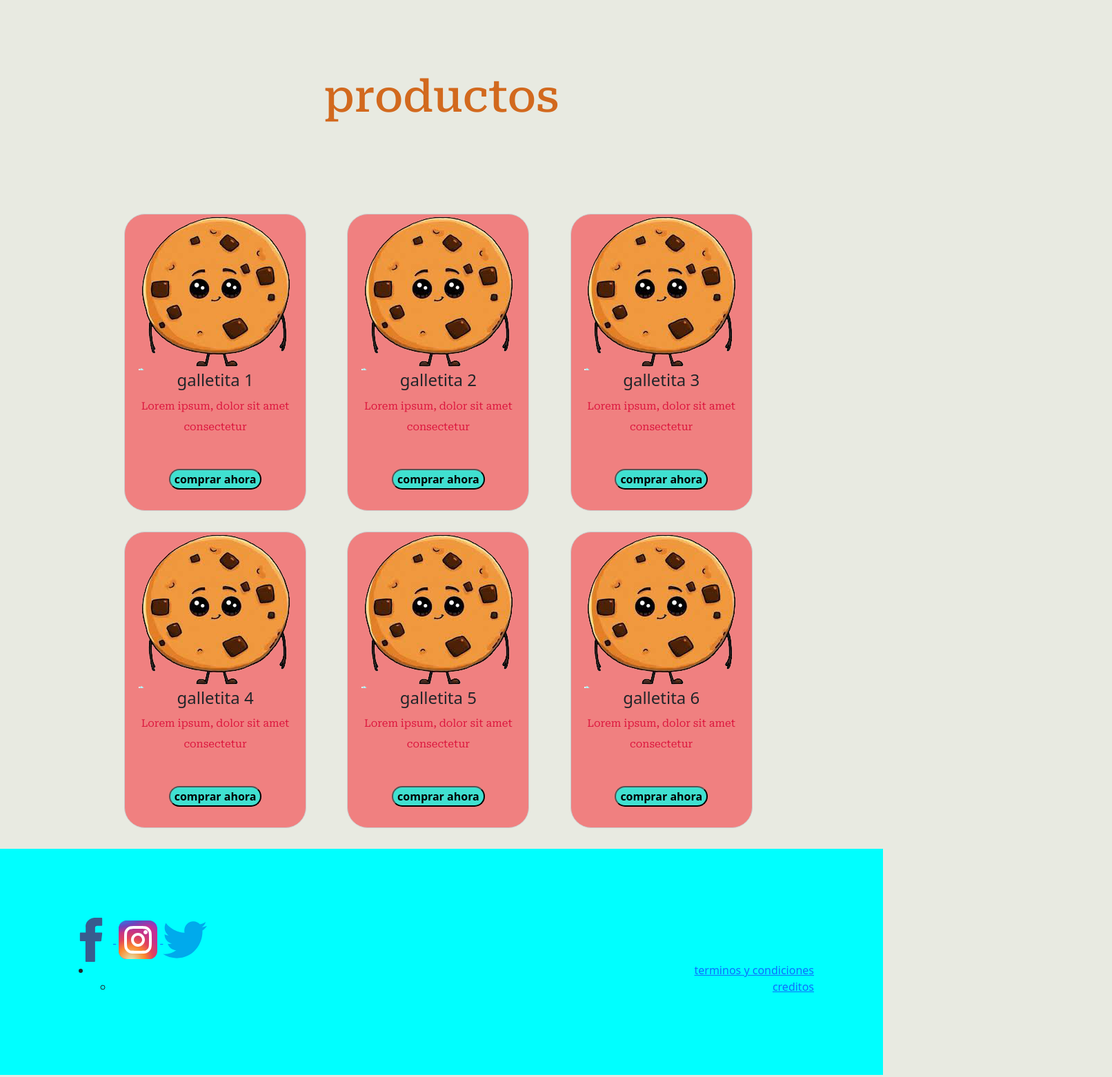
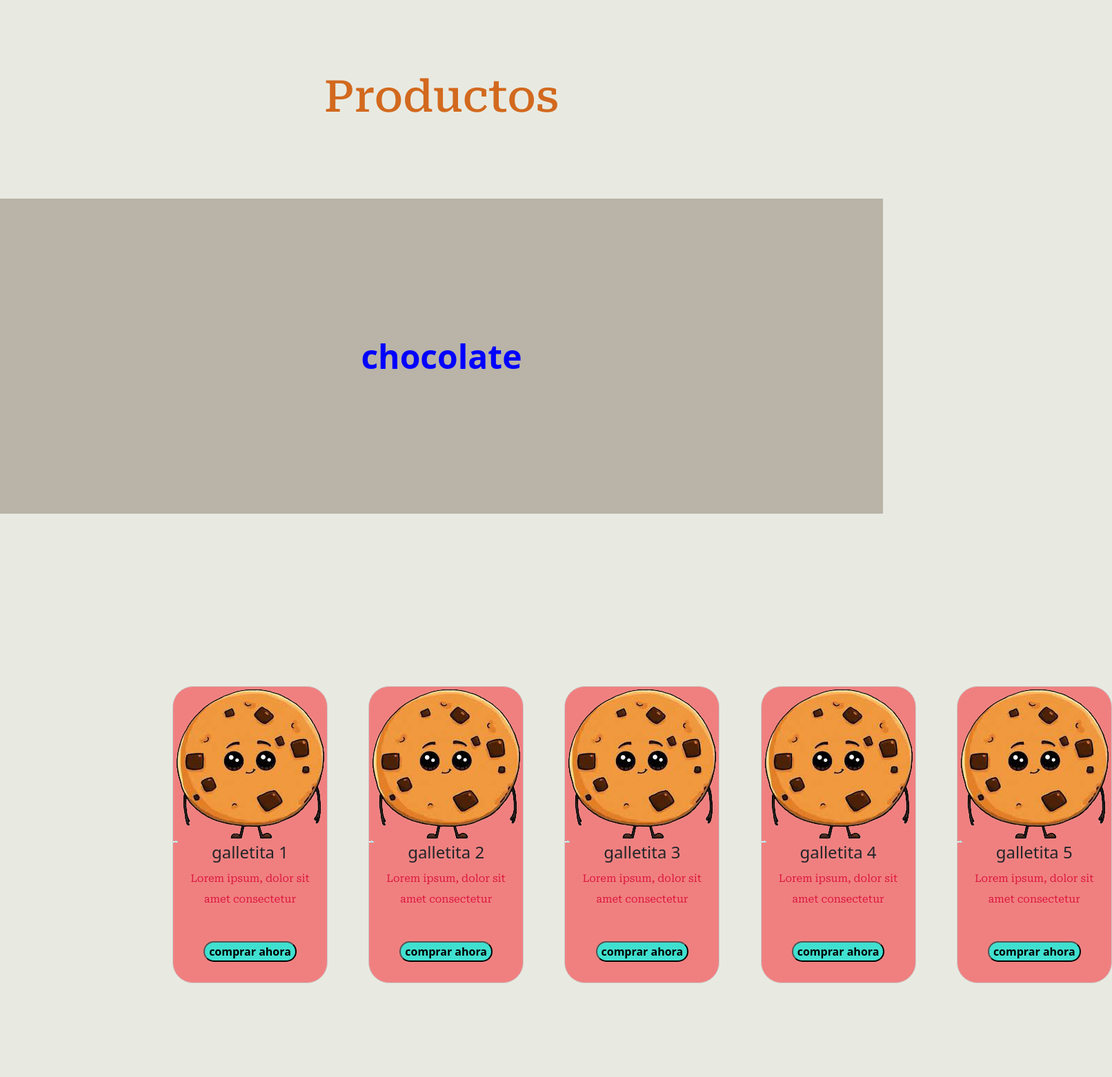
Before and after one commit to JuanJunqua/JunquaWebsite, a plain HTML site: page productos.html in a window 1280 px wide. Shown: the part 239-1801 px from the top of the page at 69% size, 1612 px wide, since content can reach past the window. Drawn offline with nearby package versions, Linux system fonts and the light colour scheme.

Commit message:
agregue muchos productos

```diff
--- a/css/style.css
+++ b/css/style.css
@@ -59,6 +59,16 @@ h3{
     font-weight: bolder;
     font-family: sans-serif;
     text-align: center;
+}
+
+h6{
+    text-align: center;
+    font-size: 3em;
+    color: blue;
+    font-weight: 700;
+    background-color: rgb(185, 179, 168);
+    padding: 200px;
+
 }
 
 
@@ -140,7 +150,7 @@ footer{
 }
 
 
-/* css de tarjetas */
+/* tarjetas */
 
 
 .tarjeta{
@@ -149,6 +159,7 @@ footer{
     height: auto;
     margin: 30px auto;
     gap: 50px;
+
 }
 .box{
     width: 32%;
@@ -184,9 +195,19 @@ p{
     font-size: 15px;
     padding: 0 5px;
 }
+
+
+.margin{
+
+    margin: 250px;
+}
+
+
+
 @media (max-width: 800px){
     .tarjeta{
         width: 100%;
+        margin: auto;
     }
 
 
@@ -195,21 +216,33 @@ p{
     font-size: 2em;}
     h2{ width: 100%;
         font-size: 1.8em;}
-        h3{ width: 100%;
+    h3{ width: 100%;
             font-size: 2em;}
+    h6{width:100%;
+        font-size: 1.5em}
         }
+
 
 
 
 
 @media (max-width: 600px){
     .tarjeta{
-        width: 85%;
+        width: 50%;
         display: block;
+        margin: auto;
+    }
+
+    .tarjeta img{
+        width: 100%;
     }
     .box{
         width: 100%;
         margin-bottom: 4%;
     }
 }
+
+
+
+
 /* selectores de ID */
--- a/productos.html
+++ b/productos.html
@@ -20,7 +20,7 @@
 
 
 
-<!-- empieza nav de body de bs -->
+<!-- empieza nav de body -->
 
 <!-- empieza nav-->
 
@@ -36,9 +36,8 @@
       <span class="navbar-toggler-icon"></span>
     </button>
 
+    <div class="collapse navbar-collapse" id="navbarSupportedContent">
 
-    <div class="collapse navbar-collapse" id="navbarSupportedContent">
-<!-- nav -->
       <ul class="navbar-nav ms-auto mb-2 mb-lg-0">
         <li class="nav-item">
           <a class="nav-link" aria-current="page" href="index.html">Inicio</a>
@@ -65,17 +64,46 @@
     </div>
   </div>
 </nav>
-<!-- titulo productos y tarjetas -->
+<!-- titulo productos y fotitos en main -->
 
 
-    <section class="product-list text-center" >
 
-        <h1>productos</h1>
+
+    <section>
+
+
+
+
+<h1 class="text-center">Productos</h1>
+
+            <h6> chocolate</h6>
 <!-- producto 1 -->
-        <div class="tarjeta">
+        <div class="tarjeta margin">
             <div class="box text-center">
               <img src="img/logo.jpg" />
-              <h4>galletita 1</h3>
+              <h4>galletita 1</h4>
+              <p>
+                Lorem ipsum, dolor sit amet consectetur
+              </p>
+              <button class="comprarahora">
+                comprar ahora
+            </button>
+            </div>
+<!-- producto 2 -->
+            <div class="box text-center">
+              <img src="img/logo.jpg" />
+              <h4>galletita 2</h4>
+              <p>
+                Lorem ipsum, dolor sit amet consectetur
+              </p>
+              <button class="comprarahora">
+                comprar ahora
+            </button>
+            </div>
+<!-- producto 3 -->
+            <div class="box text-center">
+              <img src="img/logo.jpg" />
+              <h4>galletita 3</h4>
               <p>
                 Lorem ipsum, dolor sit amet consectetur
               </p>
@@ -84,10 +112,79 @@
             </button>
             </div>
 
- <!-- producto 2 -->
+<!-- producto 4 -->
             <div class="box text-center">
               <img src="img/logo.jpg" />
-              <h4>galletita 2</h3>
+              <h4>galletita 4</h4>
+              <p>
+                Lorem ipsum, dolor sit amet consectetur
+              </p>
+              <button class="comprarahora">
+                comprar ahora
+            </button>
+            </div>
+<!-- producto 5 -->
+            <div class="box text-center">
+              <img src="img/logo.jpg" />
+              <h4>galletita 5</h4>
+              <p>
+                Lorem ipsum, dolor sit amet consectetur
+              </p>
+              <button class="comprarahora">
+                comprar ahora
+            </button>
+            </div>
+          </div>
+<!-- producto 6 cambia tipo de galletita-->
+ <h6>vainilla</h6>
+          <div class="tarjeta margin">
+            <div class="box text-center">
+              <img src="img/logo.jpg" />
+              <h4>galletita 6</h4>
+              <p>
+                Lorem ipsum, dolor sit amet consectetur
+              </p>
+              <button class="comprarahora">
+                comprar ahora
+            </button>
+            </div>
+     <!-- producto 7 -->
+            <div class="box text-center">
+              <img src="img/logo.jpg" />
+              <h4>galletita 7</h4>
+              <p>
+                Lorem ipsum, dolor sit amet consectetur
+              </p>
+              <button class="comprarahora">
+                comprar ahora
+            </button>
+            </div>
+<!-- producto 8 -->
+            <div class="box text-center">
+              <img src="img/logo.jpg" />
+              <h4>galletita 8</h4>
+              <p>
+                Lorem ipsum, dolor sit amet consectetur
+              </p>
+              <button class="comprarahora">
+                comprar ahora
+            </button>
+            </div>
+<!-- producto 9 -->
+            <div class="box text-center">
+              <img src="img/logo.jpg" />
+              <h4>galletita 9</h4>
+              <p>
+                Lorem ipsum, dolor sit amet consectetur
+              </p>
+              <button class="comprarahora">
+                comprar ahora
+            </button>
+            </div>
+<!-- producto 10 -->
+            <div class="box text-center">
+              <img src="img/logo.jpg" />
+              <h4>galletita 10</h4>
               <p>
                 Lorem ipsum, dolor sit amet consectetur
               </p>
@@ -96,55 +193,10 @@
             </button>
             </div>
 
- <!-- producto 3 -->
-            <div class="box text-center">
-              <img src="img/logo.jpg" />
-              <h4>galletita 3</h3>
-              <p>
-                Lorem ipsum, dolor sit amet consectetur
-              </p>
-              <button class="comprarahora">
-                comprar ahora
-            </button>
-            </div>
-          </div>
 
-<!-- producto 4 -->
-          <div class="tarjeta">
-            <div class="box text-center">
-              <img src="img/logo.jpg" />
-              <h4>galletita 4</h3>
-              <p>
-                Lorem ipsum, dolor sit amet consectetur
-              </p>
-              <button class="comprarahora">
-                comprar ahora
-            </button>
-            </div>
 
-<!-- producto 5 -->
-            <div class="box text-center">
-              <img src="img/logo.jpg" />
-              <h4>galletita 5</h3>
-              <p>
-                Lorem ipsum, dolor sit amet consectetur
-              </p>
-              <button class="comprarahora">
-                comprar ahora
-            </button>
-            </div>
 
-<!-- producto 6 -->
-            <div class="box text-center">
-              <img src="img/logo.jpg" />
-              <h4>galletita 6</h3>
-              <p>
-                Lorem ipsum, dolor sit amet consectetur
-              </p>
-              <button class="comprarahora">
-                comprar ahora
-            </button>
-            </div>
+
           </div>
 
 
@@ -162,7 +214,7 @@
 
 
 
-<script src="https://cdn.jsdelivr.net/npm/bootstrap@5.3.0-alpha2/dist/js/bootstrap.bundle.min.js" integrity="sha384-qKXV1j0HvMUeCBQ+QVp7JcfGl760yU08IQ+GpUo5hlbpg51QRiuqHAJz8+BrxE/N" crossorigin="anonymous"></script>
+    <script src="https://cdn.jsdelivr.net/npm/bootstrap@5.3.0-alpha2/dist/js/bootstrap.bundle.min.js" integrity="sha384-qKXV1j0HvMUeCBQ+QVp7JcfGl760yU08IQ+GpUo5hlbpg51QRiuqHAJz8+BrxE/N" crossorigin="anonymous"></script>
 
 
 </body>
```
